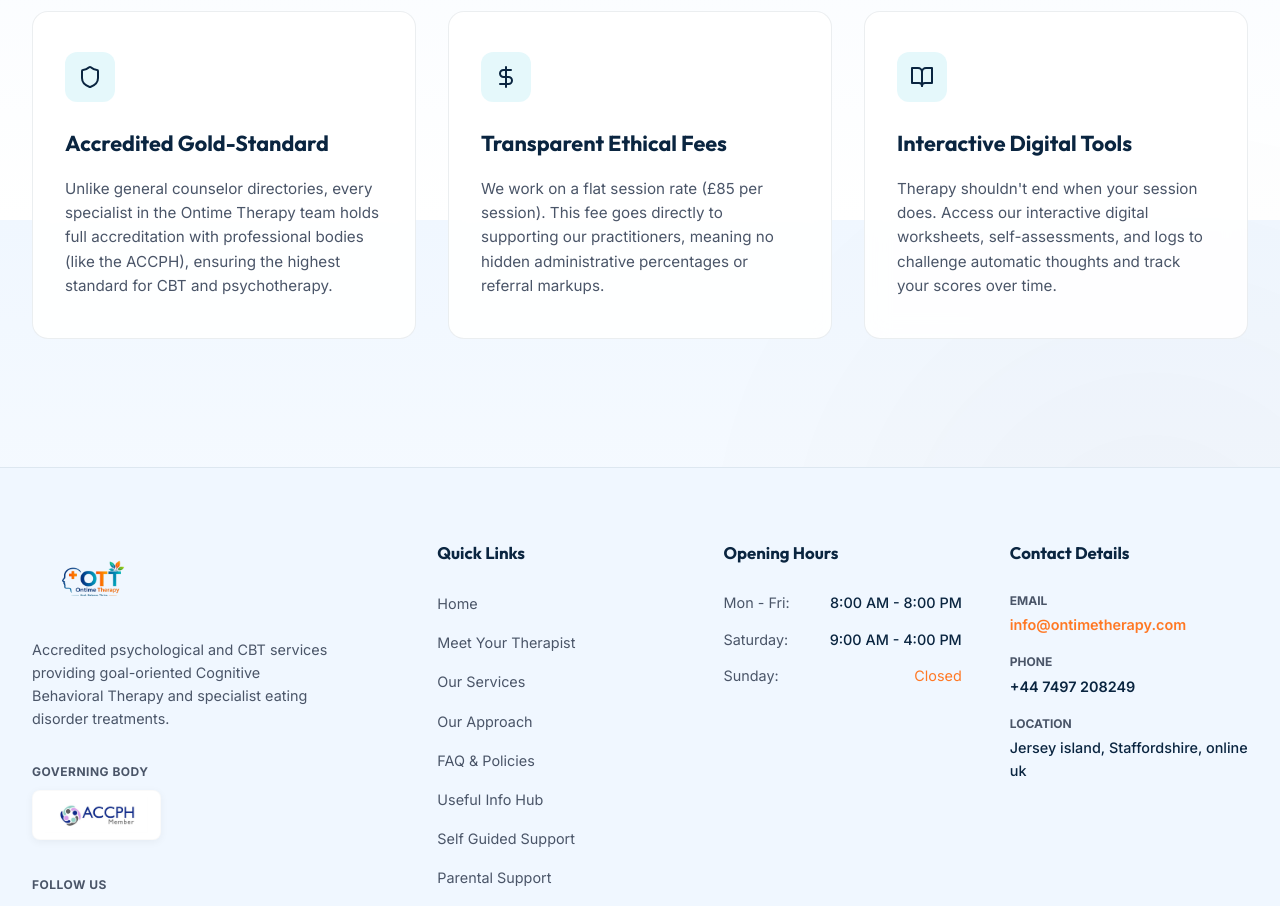
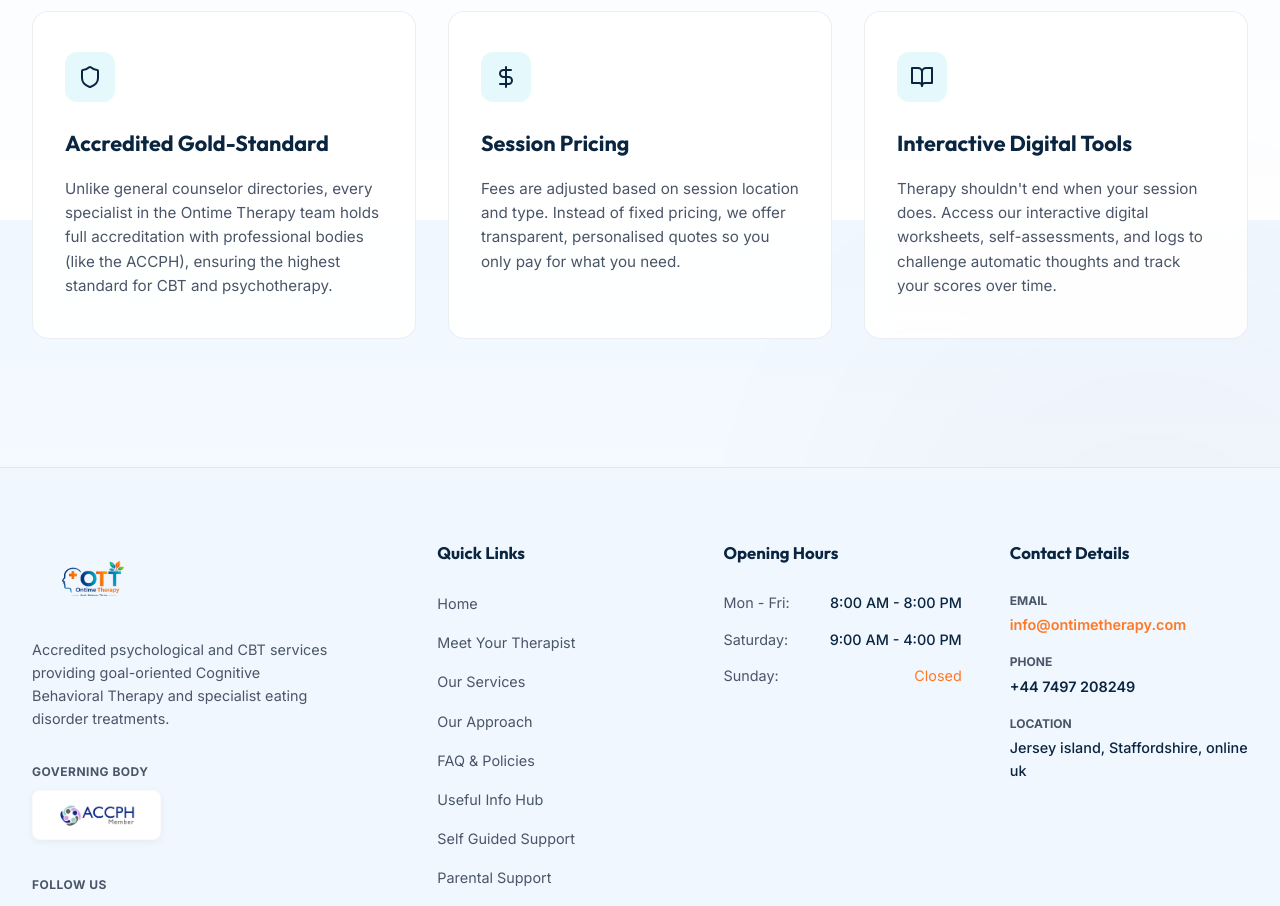
Before and after one commit to tjohn10/digimed, a Next.js app: page / in a window 1280 px wide. Shown: the part 1380-2286 px from the top of the page. Built offline with nearby package versions, Linux system fonts and the light colour scheme.

Commit message:
replacement trequired

```diff
--- a/app/approach/page.tsx
+++ b/app/approach/page.tsx
@@ -40,7 +40,7 @@ export default function ApproachPage() {
             </div>
             <h4 style={{ fontSize: '1.15rem', fontWeight: 700, margin: 0 }}>The Interconnected Cycle</h4>
             <p style={{ color: 'var(--text-muted)', fontSize: '0.9rem', lineHeight: 1.6, margin: 0 }}>
-              A single event triggers a **thought** (&quot;I can't handle this&quot;), which dictates an **emotion** (panic), activates a **physical sensation** (chest tightness), and results in a **behavior** (avoidance). CBT gives you the tools to intervene and break this chain at any point.
+              A single event triggers a <strong>thought</strong> (&quot;I can't handle this&quot;), which dictates an <strong>emotion</strong>(panic), activates a <strong>physical sensation</strong> (chest tightness), and results in a <strong>behavior</strong> (avoidance). CBT gives you the tools to intervene and break this chain at any point.
             </p>
           </div>
         </div>
--- a/app/page.tsx
+++ b/app/page.tsx
@@ -82,9 +82,9 @@ export default function Home() {
           <div className="pillar-icon">
             <DollarSign size={24} color="var(--secondary)" />
           </div>
-          <h3>Transparent Ethical Fees</h3>
+          <h3>Session Pricing</h3>
           <p>
-            We work on a flat session rate (£85 per session). This fee goes directly to supporting our practitioners, meaning no hidden administrative percentages or referral markups.
+            Fees are adjusted based on session location and type. Instead of fixed pricing, we offer transparent, personalised quotes so you only pay for what you need.
           </p>
         </div>
         <div className="glass-card pillar-card">
```
Also changed, not shown: app/faq/page.tsx (+13 -1 lines).
